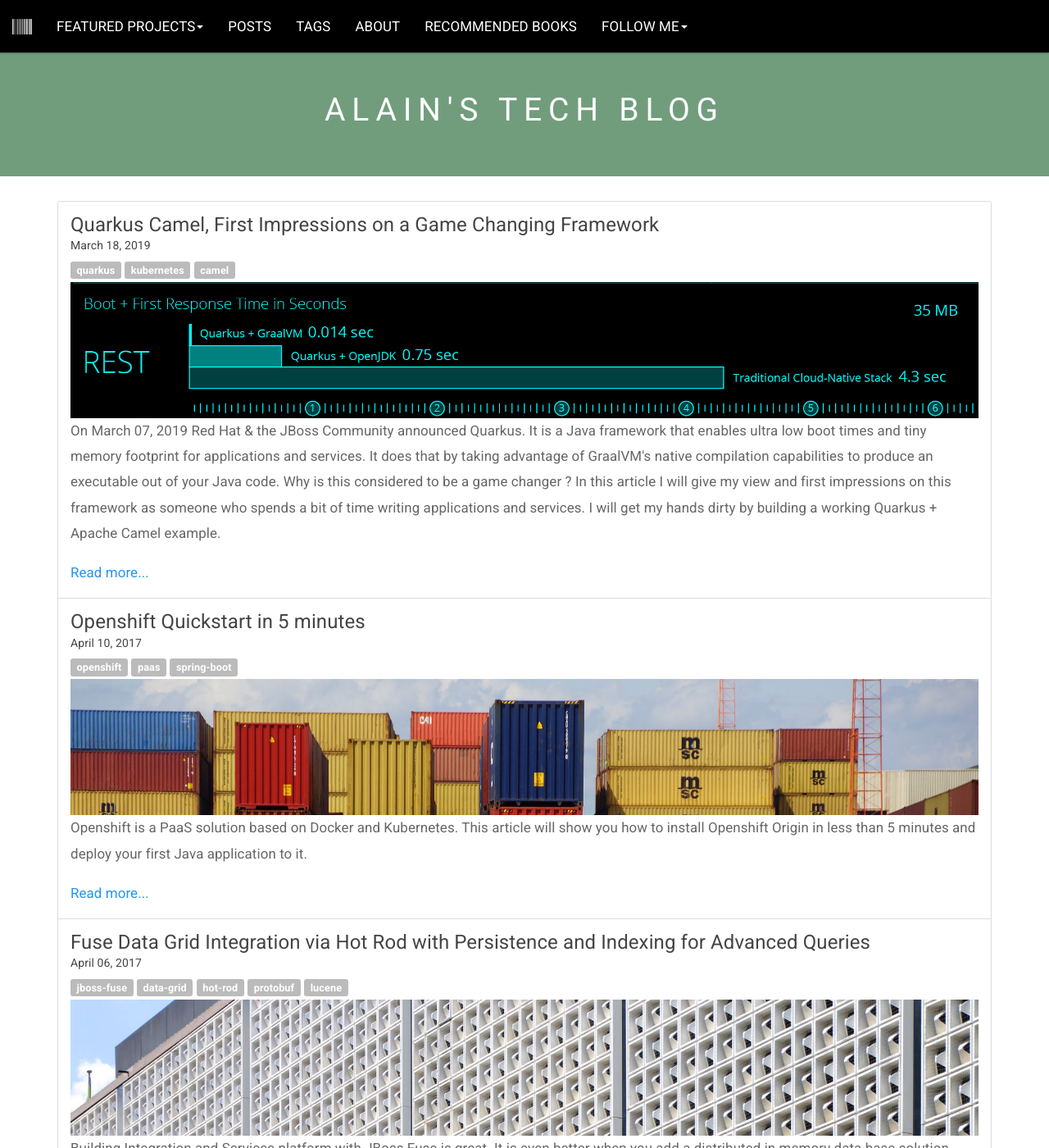
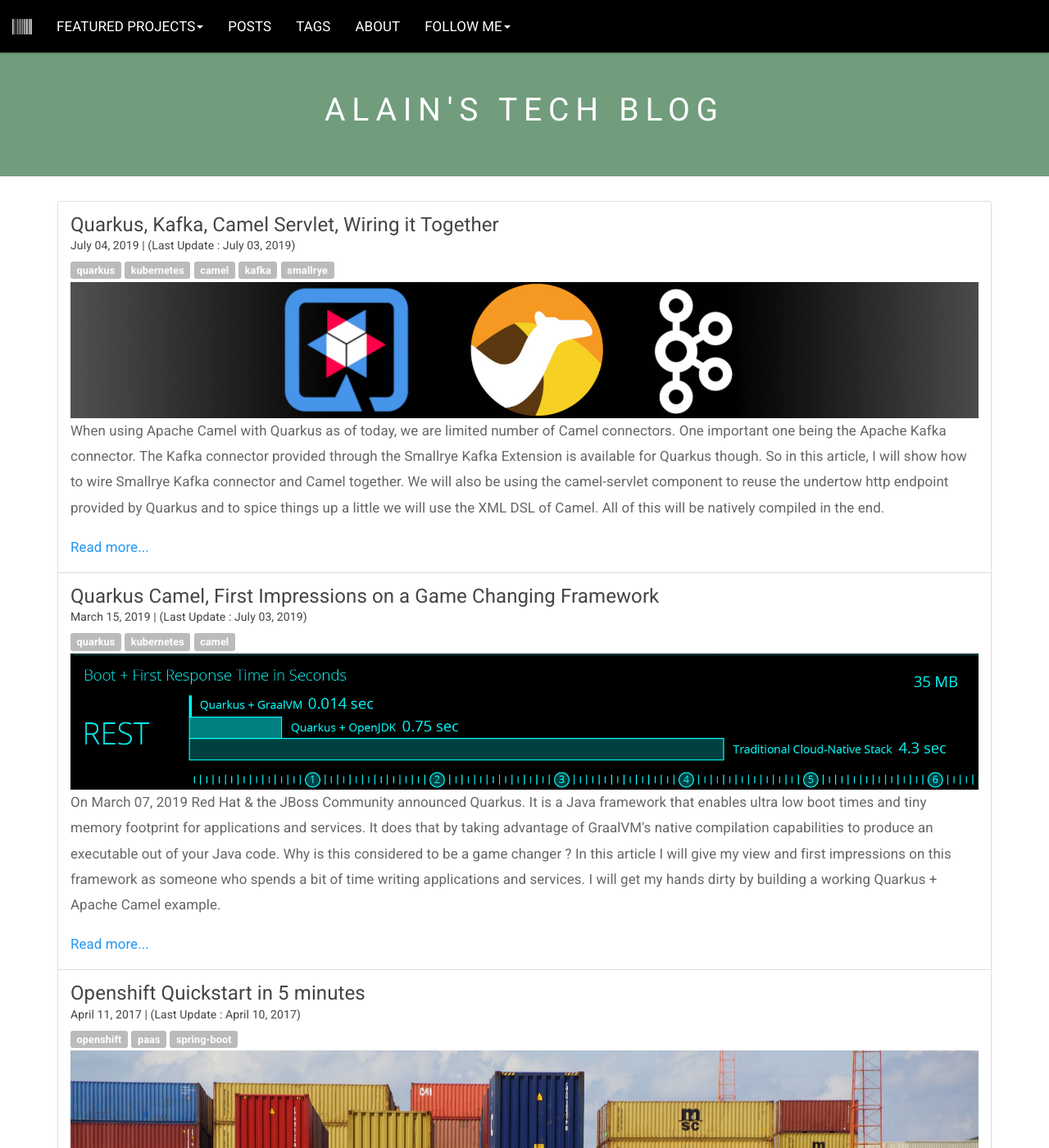
Before and after one commit to alainpham/alainpham.github.io, a Jekyll site: the page built from index.html, in a window 1280 px wide and 1400 px high, scrolled down 209 px. Shown: the whole window at 82% size. Built offline with Jekyll 4.4.1, drawn with Linux system fonts in a browser that asks for light colours; comment, search, counter and statistics services are not loaded; some of the changed lines change nothing that is shown; some of the changed text lies outside the part shown.

Commit message:
New article on camel kafka quarkus

```diff
--- a/_includes/header.html
+++ b/_includes/header.html
@@ -24,7 +24,7 @@
 <!-- 					<li><a href="/">Presentations</a></li>-->
 					<li><a href="/tags">Tags</a></li>
 					<li><a href="/about/">About</a></li>
-					<li><a href="/books/">Recommended books</a></li>
+					<!-- <li><a href="/books/">Recommended books</a></li> -->
 					<li class="dropdown"><a class="dropdown-toggle"
 						data-toggle="dropdown" href="#">Follow me<span
 							class="caret"></span></a>
--- a/_posts/2019-03-15-quarkus-camel-first-impressions-on-a-game-changing-framework.html
+++ b/_posts/2019-03-15-quarkus-camel-first-impressions-on-a-game-changing-framework.html
@@ -1,8 +1,8 @@
 ---
 layout: default
 title: "Quarkus Camel, First Impressions on a Game Changing Framework"
-date: 2019-03-19 01:00:00 +0200
-published: 2019-03-19 01:00:00 +0200
+date: 2019-07-04 01:00:00 +0200
+published: 2019-03-15 01:00:00 +0200
 comments: true
 categories: development
 tags: [quarkus, kubernetes, camel]
@@ -342,12 +342,14 @@
 
 <p>At the time of writing there is no documentation on how to get started with camel in Quarkus.
     I found an error just trying to run this class complaining about properties not being available.</p>
-
 <pre>Property with key [camel.defer] not found</pre>
 
 <p>Searching through the source code I found that it is looking some properties in the application.properties file.
     The one file of interest can be found <a href="https://github.com/quarkusio/quarkus/blob/0.11.0/extensions/camel/camel-core/runtime/src/main/java/io/quarkus/camel/core/runtime/CamelRuntime.java">here </a>
 </p>
+
+<p><strong>Update July 4, 2019 : As of today, version 0.18 is out now the camel core plugin has changed and does not require to add those properties anymore</strong><p>
+
 <p>
     So lets go ahead and create a file named application.properties in the folder src/main/resources with the following content
 </p>
--- /dev/null
+++ b/_posts/2019-07-04-quarkus-kafka-camel-servlet-wiring-it-together.html
@@ -0,0 +1,304 @@
+---
+layout: default
+title: "Quarkus, Kafka, Camel Servlet, Wiring it Together"
+date: 2019-07-04 01:00:00 +0200
+published: 2019-07-04 01:00:00 +0200
+comments: true
+categories: development
+tags: [quarkus, kubernetes, camel, kafka, smallrye]
+github: "https://github.com/alainpham/quarkus-kafka-camel-servlet"
+---
+
+<p>
+    When using Apache Camel with Quarkus as of today, we are limited number of Camel connectors. One important one being
+    the Apache Kafka connector.
+    The Kafka connector provided through the Smallrye Kafka Extension is available for Quarkus though. So in this
+    article, I will show how to
+    wire Smallrye Kafka connector and Camel together.
+    We will also be using the camel-servlet component to reuse the undertow http endpoint provided by Quarkus and to
+    spice things up a little we will use the XML DSL of Camel.
+    All of this will be natively compiled in the end.
+</p>
+<!--more-->
+
+<h2>Setup a project</h2>
+
+<p>In a previous article I showed how to create a hello world using Camel and Quarkus. Here We will try to do something
+    more advanced. Lets start by setting up the project</p>
+
+{% highlight shell %}
+
+mkdir quarkus-kafka-camel-servlet
+
+cd quarkus-kafka-camel-servlet
+
+mvn io.quarkus:quarkus-maven-plugin:0.18.0:create \
+-DprojectGroupId=agilabs \
+-DprojectArtifactId=quarkus-kafka-camel-servlet \
+-DclassName="agilabs.GreetingResource" \
+-Dpath="/hello"
+{% endhighlight %}
+
+<p>
+    Add the following dependencies to the pom.xml file.
+</p>
+{% highlight xml %}
+<dependency>
+    <groupId>io.quarkus</groupId>
+    <artifactId>quarkus-smallrye-reactive-messaging-kafka</artifactId>
+</dependency>
+<dependency>
+    <groupId>io.quarkus</groupId>
+    <artifactId>quarkus-camel-core</artifactId>
+</dependency>
+<dependency>
+    <groupId>io.quarkus</groupId>
+    <artifactId>quarkus-camel-servlet</artifactId>
+</dependency>
+{% endhighlight %}
+
+<h2>Configure Camel</h2>
+
+<h3>Application properties</h3>
+
+<p>Configure application properties in src/main/resources/application.properties</p>
+
+<pre>
+quarkus.camel.servlet.url-patterns = /camel/*
+%dev.quarkus.camel.routes-uris = camel/routes.xml
+quarkus.camel.routes-uris=file:/camel/routes.xml
+quarkus.camel.defer-init-phase = true
+</pre>
+
+<p>
+    We will match all calls that go to /camel/* to the camel servlet component. In dev mode we will scan the file
+    routes.xml for camel routes located in the classpath, in the resource folder camel.
+</p>
+<p>
+    When launched in "production mode" with the native executable the resources are not included by default in the
+    binary. I'm externalizing the routes.xml file to the folder /camel so that it can be set
+    and changed dynamically. This is actually quite interesting because we get to have a configurable native executable
+    that we can fine tune by switching the routes during runtime.
+    For some when I tried to change the property quarkus.camel.routes-uris during native runtime, it's new value doesn't
+    seem to be taken into account. So this file path is kind of like being hard coded right now..
+</p>
+<p>
+    Quarkus.camel.defer-init-phase property is set to true because it seems that the camel context is created before all
+    the CDI bean wiring and dependency injection happens.
+    I need to do further digging to understand entirely how this works.
+</p>
+
+<h3>
+    Camel Routes XML Files
+</h3>
+
+<p>
+    Lets set up the routes in the src/main/resources/camel/routes.xml file.
+</p>
+
+{% highlight xml %}
+<?xml version="1.0" encoding="UTF-8" ?>
+<routes xmlns="http://camel.apache.org/schema/spring" xmlns:xsi="http://www.w3.org/2001/XMLSchema-instance"
+    xsi:schemaLocation="http://camel.apache.org/schema/spring http://camel.apache.org/schema/spring/camel-spring.xsd">
+
+    <route id="receive-kafka-events">
+        <from uri="direct:receive-events"></from>
+        <log message="Received from kafka broker : ${body}"></log>
+    </route>
+
+    <route id="send-kafka-events">
+        <from uri="servlet:send"></from>
+        <log message="Sending"></log>
+        <convertBodyTo type="java.lang.String"></convertBodyTo>
+        <bean ref="smallrye-producer" method="produce(${body})"></bean>
+        <setBody>
+            <constant>Message sent</constant>
+        </setBody>
+    </route>
+</routes>
+{% endhighlight %}
+
+<p>The first route is to consume messages coming from Kafka. We will wire later on a camel producer template to send
+    messages to this route from any other class in application</p>
+<p>The second route listens to http requests coming on the path <strong>http://0.0.0.0:8080/camel/send</strong>.
+    It will use a bean that incorporates an emitter to send messages.
+</p>
+
+<h2>Configure sinks for Kafka topics</h2>
+
+<h3>Application properties</h3>
+
+<pre>
+mp.messaging.incoming.in-events.connector=smallrye-kafka
+mp.messaging.incoming.in-events.topic=events
+mp.messaging.incoming.in-events.value.deserializer=org.apache.kafka.common.serialization.StringDeserializer
+
+mp.messaging.outgoing.out-events.connector=smallrye-kafka
+mp.messaging.outgoing.out-events.topic=events
+mp.messaging.outgoing.out-events.value.serializer=org.apache.kafka.common.serialization.StringSerializer
+</pre>
+
+<p>We will configure a smallrye-kafka connector for incoming messages and outgoing messages</p>
+
+<h3>Create a consumer</h3>
+
+<p>Now lets go ahead and create a consumer with the @Incoming annotation. We will need to inject a Camel
+    ProducerTemplate instance into the consumer so that the message can be forwarded to our Camel direct endpoint</p>
+
+{% highlight java %}
+package agilabs;
+import javax.enterprise.context.ApplicationScoped;
+import javax.inject.Inject;
+import org.apache.camel.ProducerTemplate;
+import org.eclipse.microprofile.reactive.messaging.Incoming;
+
+@ApplicationScoped
+public class Consumer {
+
+    @Inject
+    ProducerTemplate camelProducer;
+
+    @Incoming("in-events")
+    public void consume(String message) {
+        camelProducer.sendBody("direct:receive-events", message);
+    }
+}
+{% endhighlight %}
+
+<h3>Create a producer</h3>
+
+<p>
+    Now lets create a producer. Note that this producer will be used by the camel xml context. So it needs to support reflection to find the different methods dynamically.
+    We need to register this class for reflection so that it can work once compiled to native code.
+</p>
+
+{% highlight java %}
+package agilabs;
+
+import javax.enterprise.context.ApplicationScoped;
+import javax.inject.Inject;
+
+import org.apache.camel.ProducerTemplate;
+import org.eclipse.microprofile.reactive.messaging.Incoming;
+
+import io.quarkus.runtime.annotations.RegisterForReflection;
+import io.smallrye.reactive.messaging.annotations.Emitter;
+import io.smallrye.reactive.messaging.annotations.Stream;
+
+@ApplicationScoped
+@RegisterForReflection
+public class Producer {
+
+    @Inject
+    @Stream("out-events")
+    Emitter<String> emitter;
+
+    public void produce(String message) {
+        emitter.send(message);
+    }
+}
+{% endhighlight %}
+
+<h2>Wiring it all together</h2>
+
+<p>Now that we have everything configured. We need to wire everything together. Register the SmallRye producer into the
+    camel context and inject a camel producer template in the Quarkus CDI context.</p>
+<p>As mentioned earlier, it seems that the Camel context is started earlier than the CDI context, so when Camel
+    tries to look for a bean called smallrye-producer it will fail to start because it can't find it.
+    This also comes from the fact that ApplicationScoped beans are instantiated in a lazy fashion.
+    Since the smallrye-producer is never called in the CDI context, it will never be initialized.
+    For these reasons we need to observe the Camel InitializedEvent and register the SmallRye producer at that specific time.
+</p>
+<p>
+    The @Produces annotation provides the Camel producer template to the CDI context.
+</p>
+
+{% highlight java %}
+package agilabs;
+import javax.enterprise.event.Observes;
+import javax.enterprise.inject.Produces;
+import javax.inject.Inject;
+import org.apache.camel.CamelContext;
+import org.apache.camel.ProducerTemplate;
+import org.slf4j.Logger;
+import org.slf4j.LoggerFactory;
+import io.quarkus.camel.core.runtime.InitializedEvent;
+import io.smallrye.reactive.messaging.annotations.Emitter;
+import io.smallrye.reactive.messaging.annotations.Stream;
+
+public class CamelWiring{
+
+    @Inject
+    Producer smallRyeProducer;
+
+    @Inject
+    CamelContext camelContext;
+
+    public void registerSmallryeEmitter( @Observes InitializedEvent ev ) throws Exception {
+        camelContext.getRegistry().bind("smallrye-producer", smallRyeProducer);
+    }
+
+    @Produces
+    public ProducerTemplate buildCamelProducerTemplate() throws Exception {
+        return camelContext.createProducerTemplate(); ;
+    }
+}
+{% endhighlight %}
+
+<h2>Compiling and testing the project</h2>
+
+<p>Now lets compile it to native code. The compilation is quite memory & CPU intensive. I guess this is due to the costly compilation of XML support libraries.
+    At peak I observed 9.8 GB of memory consumption. The whole compilation process took about 7 to 8 minutes</p>
+
+<pre>
+git clone https://github.com/alainpham/quarkus-kafka-camel-servlet.git
+cd quarkus-kafka-camel-servlet
+mvn package -Pnative
+</pre>
+
+<p>
+    If you are in a rush. I have already built a container image for you. You can run everything wih only one command
+    using the docker-compose.yml file. It will boot a zookeeper and a kafka broker using images provided by the Strimzi project and
+    also a container with the current project.
+</p>
+
+<pre>
+docker-compose up
+</pre>
+
+<p>You can also get the container image directly here :
+<br>
+        <a href="https://hub.docker.com/r/alainpham/quarkus-kafka-camel-servlet">https://hub.docker.com/r/alainpham/quarkus-kafka-camel-servlet</a>
+</p>
+
+<p>Test it!</p>
+<pre>
+curl http://localhost:8080/camel/send  -X POST -H "Content-Type: text/plain"  -d 'Hello there!!'
+</pre>
+
+<p>The output should be</p>
+
+<pre>
+quarkus-kafka-camel-servlet_1  | 2019-07-05 13:12:58,025 INFO  [send-kafka-events] (executor-thread-1) Sending
+quarkus-kafka-camel-servlet_1  | 2019-07-05 13:12:58,027 INFO  [io.sma.rea.mes.kaf.KafkaSink] (vert.x-eventloop-thread-1) Message org.eclipse.microprofile.reactive.messaging.Message$$Lambda$5e1799c60041209b57937765b33186671a72f6f8@7f35f7425e98 sent successfully to Kafka topic 'events'
+quarkus-kafka-camel-servlet_1  | 2019-07-05 13:12:58,027 INFO  [receive-kafka-events] (vert.x-eventloop-thread-0) Received from kafka broker : Hello there!
+</pre>
+
+<p>Thanks for reading !</p>
+
+
+<p><strong>Resources I used for inspiration</strong></p>
+<ul>
+    <li>
+        <a href="https://quarkus.io/guides/kafka-guide">Quarkus Kafka Guide</a>
+    </li>
+    <li>
+        <a href="https://quarkus.io/guides/cdi-reference">Quarkus - Contexts and Dependency Injection</a>
+    </li>
+    <li>
+        <a href="https://github.com/gnodet/quarkus-camel">Quarkus - Camel example by Guillaume Nodet</a>
+    </li>
+    <li><a
+            href="https://github.com/quarkusio/quarkus/blob/master/extensions/smallrye-reactive-messaging/deployment/src/test/java/io/quarkus/smallrye/reactivemessaging/StreamEmitter.java">Smallrye
+            Reactive Messaging Unit Test</a></li>
+</ul>
--- a/index.html
+++ b/index.html
@@ -9,8 +9,8 @@
 	<div class="list-group-item">
 	<a href="{{ post.url }}">
 		<h4 class="list-group-item-heading">{{ post.title }}</h4>
-		<h6 class="list-group-item-heading">{{ post.date | date: '%B %d,
-			%Y' }}</h6></a>
+		<h6 class="list-group-item-heading">{{ post.published | date: '%B %d,
+			%Y' }} | (Last Update : {{ post.date | date: '%B %d, %Y' }})</h6></a>
 		{% for tag in post.tags %}
 		<a class="label label-default" href="/tags/#{{ tag | slugify }}">{{ tag }}</a>
 		{% endfor %}
```
Also changed, not shown: assets/images/posts/quarkus-kafka-camel-servlet-wiring-it-together/top.jpg (added).
